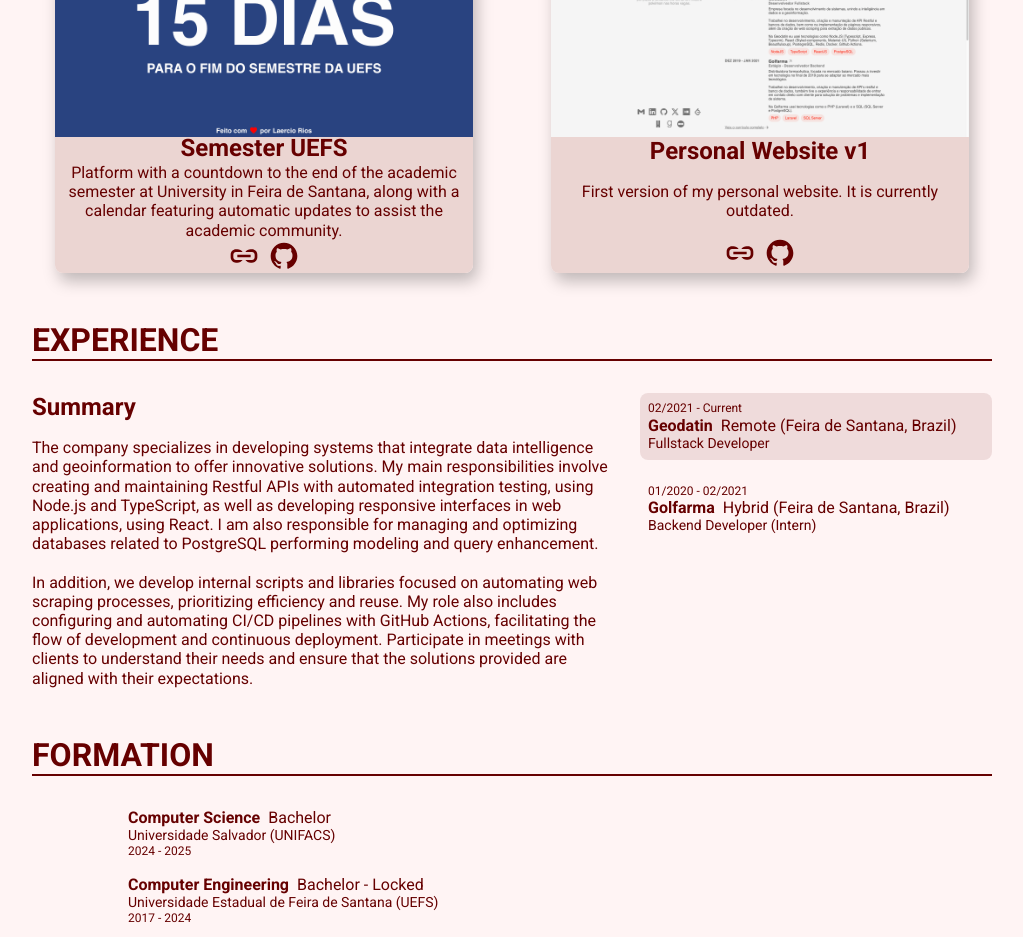
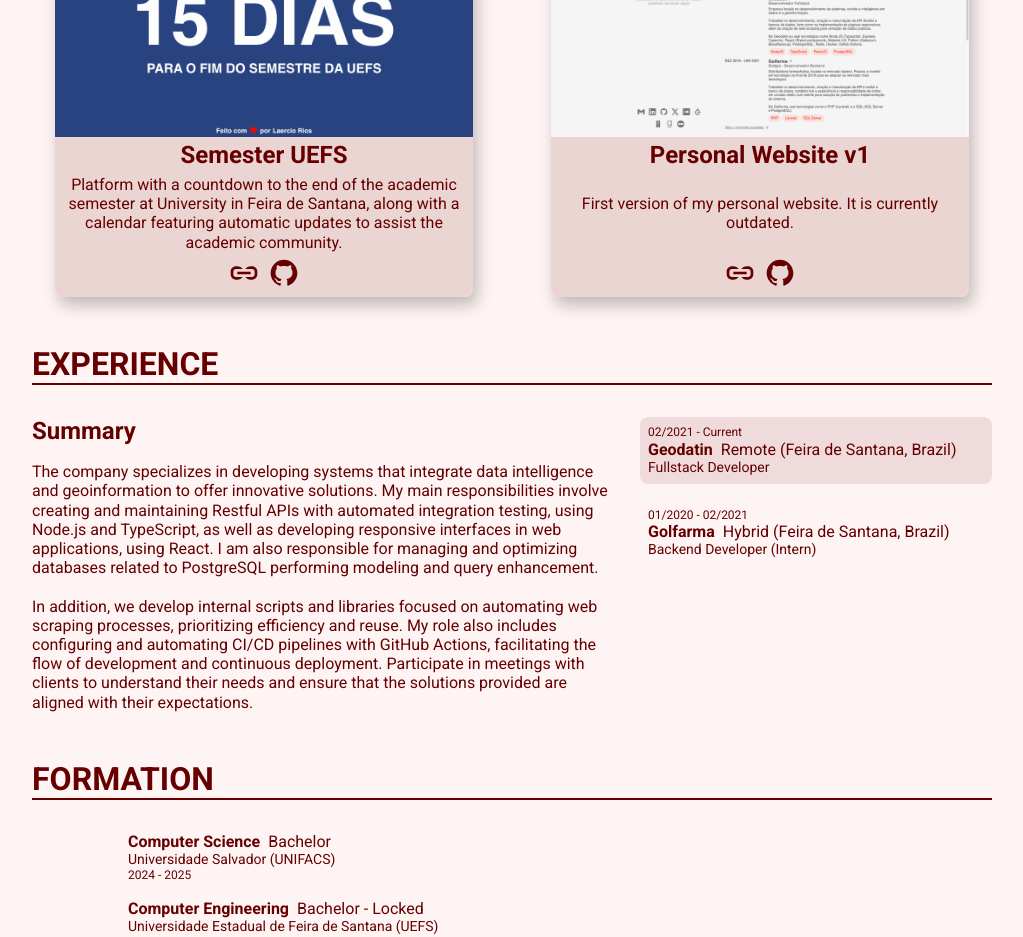
Before and after one commit to LaercioSR/portfolio-v2, a Next.js app: page / in a window 1280 px wide. Shown: the part 1340-2277 px from the top of the page, without its empty margins (128-1151 px from the left). Built offline with nearby package versions, Linux system fonts and the light colour scheme.

Commit message:
feat: change project card height

```diff
--- a/src/app/components/ProjectCard/styles.module.css
+++ b/src/app/components/ProjectCard/styles.module.css
@@ -24,8 +24,9 @@
   flex-direction: column;
   justify-content: center;
   background-color: var(--home);
-  height: 8.5rem;
+  height: 10rem;
   border-radius: 0 0 0.5rem 0.5rem;
+  padding: 0.25rem 0.5rem;
 }
 
 .project-content p {
```
